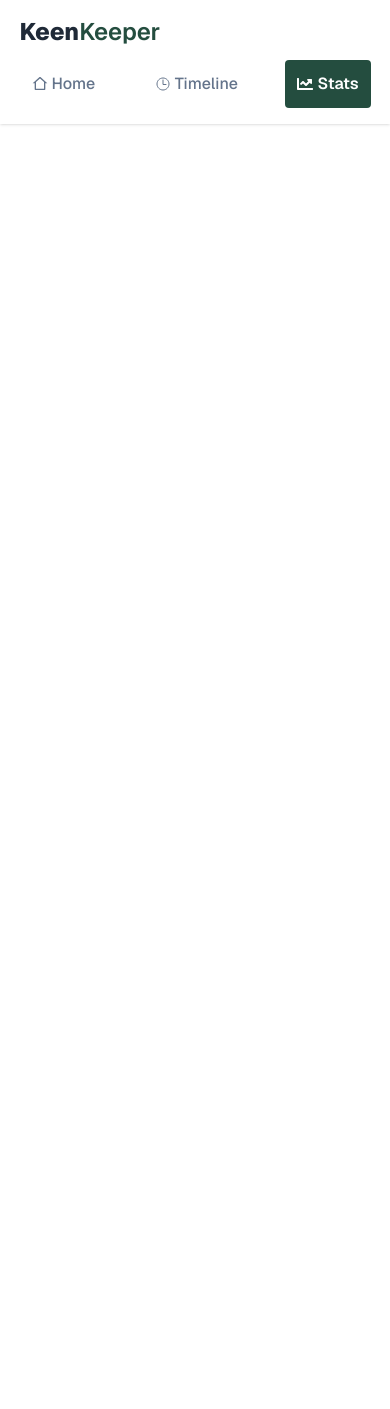
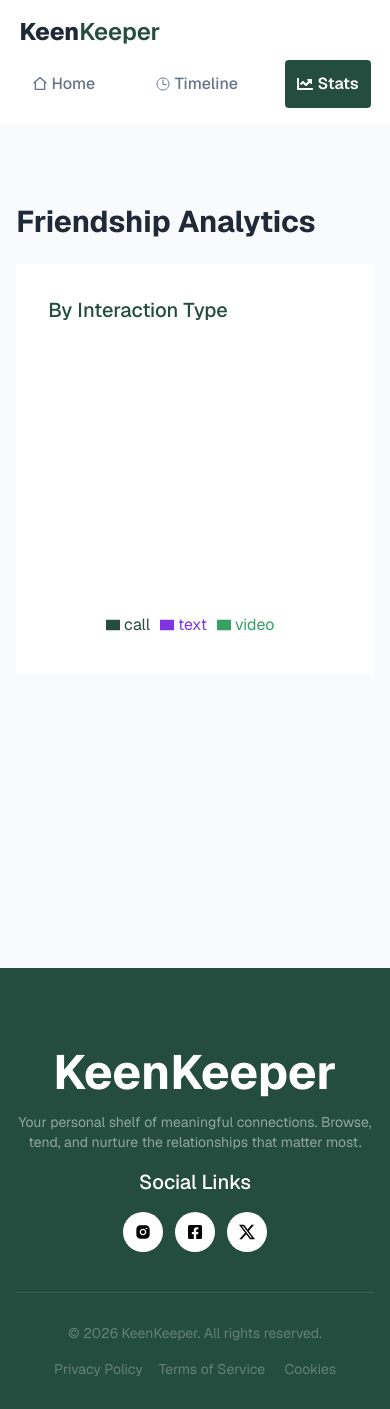
Before and after one commit to ajwadhussain-shadman/KeenKeeper, a React (Vite) app: page /stats in a window 390 px wide. Before the commit the page ends 844 px from the top, so only its background shows below. Built offline with nearby package versions, Linux system fonts and the light colour scheme.

Commit message:
footer part done

```diff
--- /dev/null
+++ b/src/components/HomePage/Footer.jsx
@@ -0,0 +1,40 @@
+import React from 'react';
+import { BsTwitterX } from 'react-icons/bs';
+import { FaFacebookSquare } from 'react-icons/fa';
+import { RiInstagramFill } from 'react-icons/ri';
+
+const Footer = () => {
+    return (
+        <div className='bg-[#244D3F] pt-[80px] pb-[30px]'>
+           <div className='md:w-3/4 w-11/12 mx-auto'>
+
+             {/* top part */}
+
+             <div className='text-center text-white space-y-4'>
+                <h1 className='text-5xl font-bold'>KeenKeeper</h1>
+                <p className='text-sm text-white/50'>Your personal shelf of meaningful connections. Browse, tend, and nurture the relationships that matter most.</p>
+                <p className='text-xl font-medium'>Social Links</p>
+                <div className='flex justify-center gap-3'>
+                  <button className='flex justify-center items-center bg-white text-black h-[40px]  rounded-full w-[40px]'><RiInstagramFill/></button>
+                  <button className='flex justify-center items-center bg-white text-black h-[40px]  rounded-full w-[40px]'><FaFacebookSquare /></button>
+                  <button className='flex justify-center items-center bg-white text-black h-[40px]  rounded-full w-[40px]'><BsTwitterX /></button>
+                </div>
+
+                {/* bottom part */}
+                <div className='mt-[40px] pt-[30px] border-t border-white/10 md:flex justify-between space-y-4'>
+                <p className='text-[#FAFAFA]/30 text-sm'>© 2026 KeenKeeper. All rights reserved.</p>
+                <div className='text-[#FAFAFA]/30 text-sm '>
+                    <span className='mr-4'><a href="">Privacy Policy</a></span>
+                    <span className='mr-4'><a href="">Terms of Service  </a></span>
+                    <span><a href="">Cookies</a></span>
+
+                </div>
+                </div>
+             </div>
+
+           </div>
+        </div>
+    );
+};
+
+export default Footer;
--- a/src/components/HomePage/HomePage.jsx
+++ b/src/components/HomePage/HomePage.jsx
@@ -1,12 +1,14 @@
 import React from 'react';
 import Banner from './banner';
 import Friends from './Friends';
+
 
 const HomePage = () => {
     return (
         <div className='bg-[#F8FAFC]'>
        <Banner></Banner>
        <Friends></Friends>
+
         </div>
     );
 };
--- a/src/components/stats/Stats.jsx
+++ b/src/components/stats/Stats.jsx
@@ -1,5 +1,5 @@
 import React, { useContext } from 'react';
-import { Pie, PieChart } from 'recharts';
+import { Legend, Pie, PieChart, Tooltip } from 'recharts';
 import { FriendsTimelineContext } from '../context/FriendsTimelineContext';
 
 
@@ -21,8 +21,13 @@ const Stats = () => {
   { name: 'video', value: actionLength('video'), fill: '#37A163' }
 ];
     return (
-        <div>
-           <PieChart style={{ width: '100%', maxWidth: '500px', maxHeight: '80vh', aspectRatio: 1 }} responsive>
+        <div className='bg-[#F8FAFC] min-h-screen'>
+            <div className=' py-[80px] md:w-3/4 w-11/12 mx-auto'>
+            <h1 className='text-[#1F2937] font-bold md:text-5xl text-3xl'>Friendship Analytics</h1>
+
+           <div className='bg-white mt-6 p-8 space-y-6'>
+            <h2 className='text-[#244D3F] text-xl font-medium'>By Interaction Type</h2>
+             <PieChart style={{ width: '100%', maxWidth: '347px', maxHeight: '80vh', aspectRatio: 1 ,margin:'auto'}} responsive>
       <Pie
         data={data}
         innerRadius="80%"
@@ -35,8 +40,12 @@ const Stats = () => {
         dataKey="value"
         isAnimationActive={true}
       />
+      <Tooltip></Tooltip>
+        <Legend></Legend>
+    </PieChart>
+           </div>
 
-    </PieChart>
+        </div>
         </div>
     );
 };
--- a/src/layout/RootLayout.jsx
+++ b/src/layout/RootLayout.jsx
@@ -1,12 +1,14 @@
 import React from 'react';
 import Navbar from '../components/navbar/Navbar';
 import { Outlet } from 'react-router';
+import Footer from '../components/HomePage/Footer';
 
 const RootLayout = () => {
     return (
         <div >
             <Navbar></Navbar>
             <Outlet></Outlet>
+             <Footer></Footer>
         </div>
     );
 };
```
